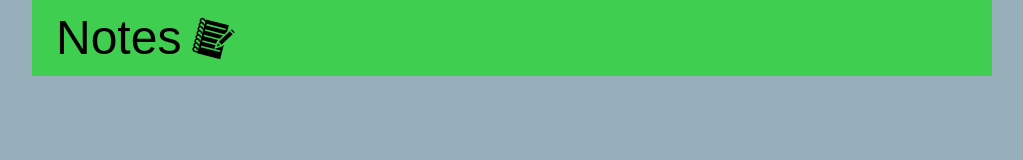
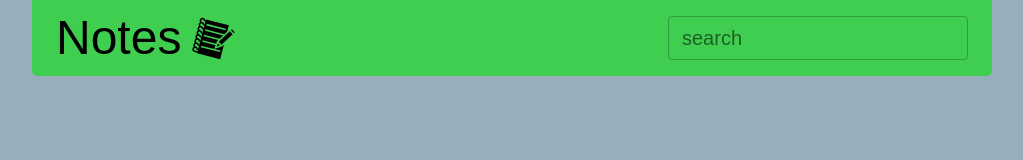
Before and after one commit to piotr-kukla-real/notes-app, a React (Create React App) app: page / in a window 1280 px wide. Shown: the top 160 px of the page, without its empty margins (128-1151 px from the left). Built offline with nearby package versions, Linux system fonts and the light colour scheme.

Commit message:
Add search component

```diff
--- a/src/components/Header/HeaderElements.tsx
+++ b/src/components/Header/HeaderElements.tsx
@@ -9,6 +9,12 @@ export const StyledHeader = styled.header`
   gap: 20px;
   background: ${({ theme }) => theme.palette.primary.main};
   padding: 10px;
+  border-radius: 0 0 5px 5px;
+
+  ${({ theme }) => theme.breakpoints.down('sm')} {
+    flex-direction: column;
+    padding-bottom: 16px;
+  }
 `;
 
 export const LogoWrapper = styled.div`
@@ -17,7 +23,7 @@ export const LogoWrapper = styled.div`
   align-items: center;
   gap: 10px;
   flex-wrap: wrap;
-  min-width: 1px;
+  max-width: 100%;
 `;
 
 interface IPageName extends TypographyProps {
@@ -25,7 +31,7 @@ interface IPageName extends TypographyProps {
 }
 
 export const PageName = styled(Typography)<IPageName>`
-  min-width: 1px;
+  max-width: 100%;
 `;
 
 export const Logo = styled(GiNotebook)`
--- a/src/components/Header/index.tsx
+++ b/src/components/Header/index.tsx
@@ -1,3 +1,4 @@
+import Search from 'components/Search';
 import { Logo, LogoWrapper, PageName, StyledHeader } from './HeaderElements';
 
 const Header: React.FC = () => (
@@ -8,6 +9,7 @@ const Header: React.FC = () => (
       </PageName>
       <Logo className="no-shrink" />
     </LogoWrapper>
+    <Search />
   </StyledHeader>
 );
 
--- /dev/null
+++ b/src/components/Search/SearchElements.tsx
@@ -0,0 +1,25 @@
+import { TextField } from '@material-ui/core';
+import styled from 'styled-components';
+
+export const StyledInput = styled(TextField)`
+  width: 300px;
+
+  .MuiInputBase-input {
+    font-size: 1.25rem;
+  }
+  .MuiFormLabel-root {
+    font-size: 1.25rem;
+  }
+
+  .MuiInputLabel-outlined.MuiInputLabel-shrink {
+    transform: translate(14px, -8px) scale(0.75);
+  }
+
+  legend span {
+    padding-right: 12px;
+  }
+
+  ${({ theme }) => theme.breakpoints.down('sm')} {
+    width: 100%;
+  }
+`;
--- /dev/null
+++ b/src/components/Search/index.tsx
@@ -0,0 +1,7 @@
+import { StyledInput } from './SearchElements';
+
+const Search: React.FC = () => {
+  return <StyledInput label="search" type="search" />;
+};
+
+export default Search;
```
